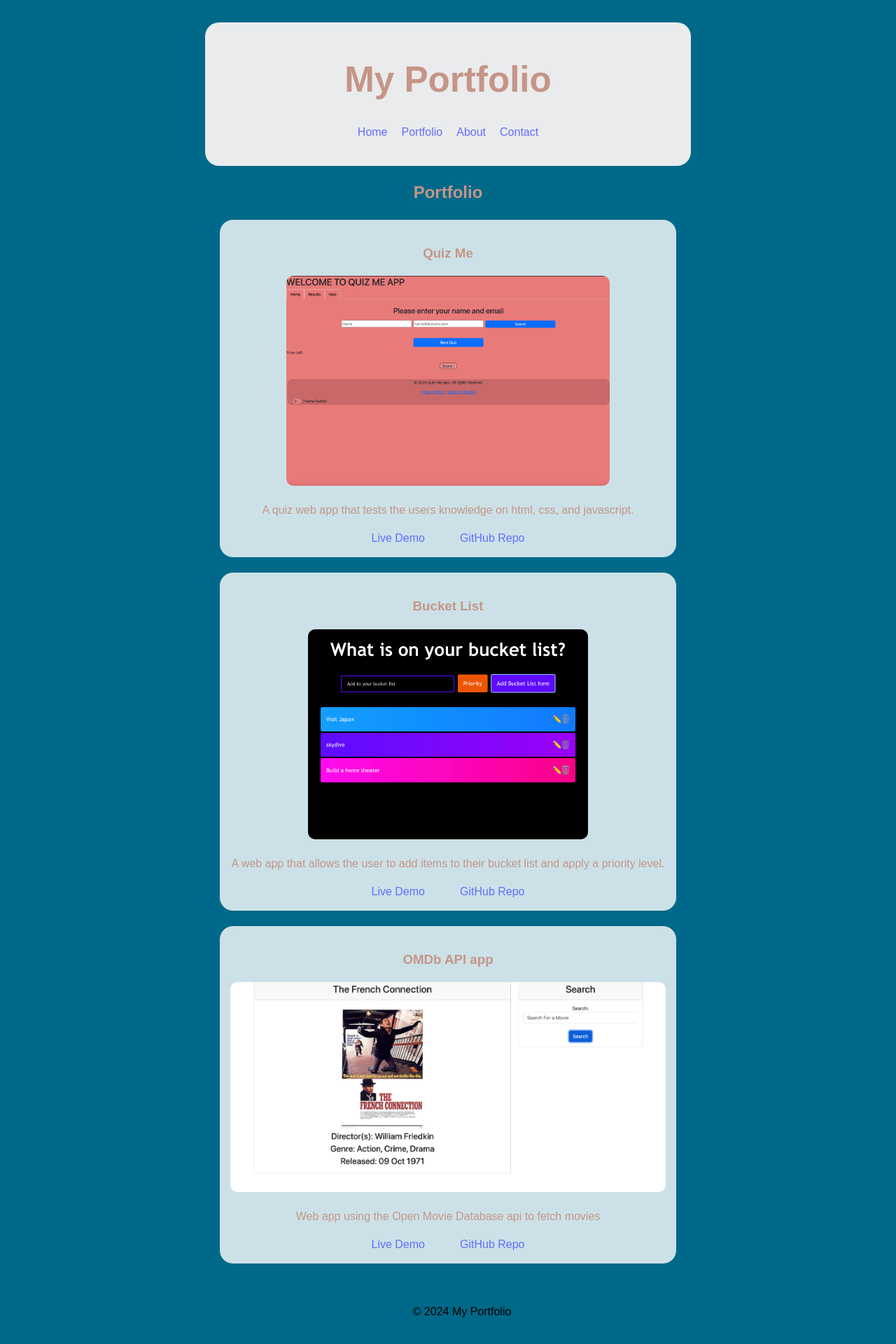
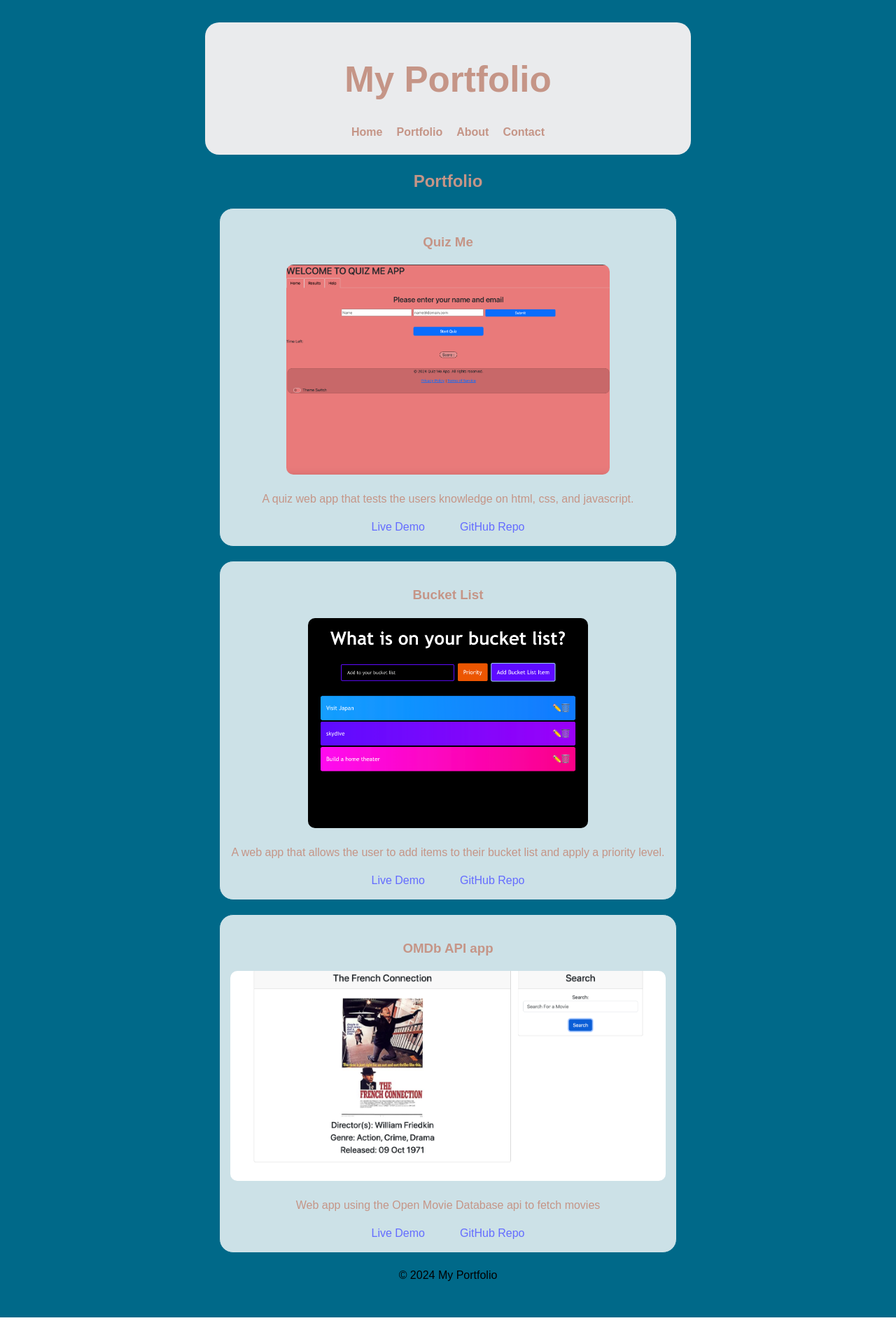
Before and after one commit to kurlee710/react-portfolio-project, a React (Vite) app: page /portfolio in a window 1280 px wide. Shown: the top 1920 px of the page at 70% size. After the commit the page ends 1882 px from the top, so only its background shows below. Built offline with nearby package versions, Linux system fonts and the light colour scheme.

Commit message:
centered footer

```diff
--- a/src/App.css
+++ b/src/App.css
@@ -19,6 +19,7 @@ header {
   text-align: center; /* Center text in header */
   border-radius: 20px; /* Rounded corners */
   color: white; /* Set header text color to white */
+  /* width: 100%; Full width */
 }
 
 h1 {
@@ -82,7 +83,7 @@ nav {
 
 footer {
   background-color: rgb(0, 105, 137); /* Footer background color */
-  padding: 20px; /* Padding for the footer */
+  padding: 0px; /* Padding for the footer */
   text-align: center; /* Center text in footer */
   position: relative; /* Positioning for footer */
   bottom: 0; /* Stick to bottom */
--- a/src/components/Navigation.jsx
+++ b/src/components/Navigation.jsx
@@ -5,7 +5,7 @@ const Navigation = () => {
   return (
     <nav>
       <ul
-        classname="nav-list"
+        className="nav-list"
         style={{
           listStyleType: "none",
           padding: 0,
--- a/src/pages/Home.jsx
+++ b/src/pages/Home.jsx
@@ -2,7 +2,7 @@ import React from "react";
 
 const Home = () => {
   return (
-    <div>
+    <div style={{ textAlign: "center" }}>
       <h2>Welcome to Joe Atamaniuk's Portfolio</h2>
       <p>Explore my projects and learn more about me!</p>
     </div>
```
